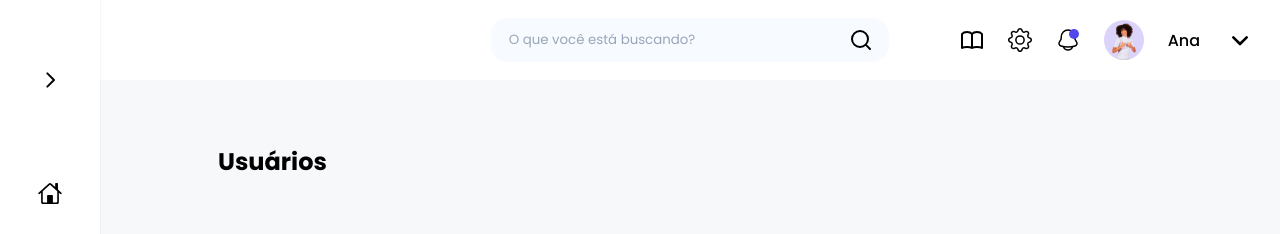
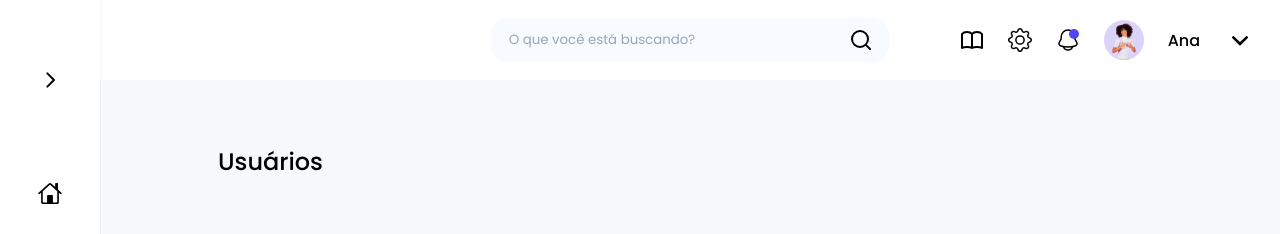
Before and after one commit to leo3210k/Teste_First_Decision, an Angular app: page / in a window 1280 px wide. Shown: the top 234 px of the page. Built offline with nearby package versions, Linux system fonts and the light colour scheme.

Commit message:
feat: add font weight to main title

```diff
--- a/src/app/components/main/main.component.css
+++ b/src/app/components/main/main.component.css
@@ -11,3 +11,7 @@
   width: 80%;
   margin-top: 4rem;
 }
+
+.main__title {
+  font-weight: 500;
+}
```
